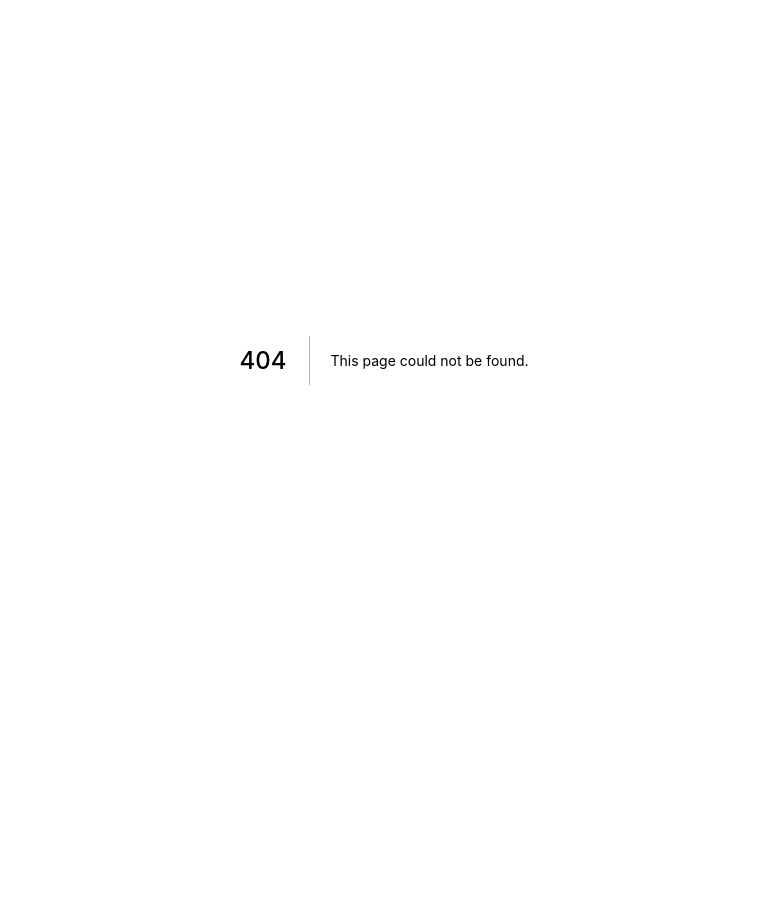
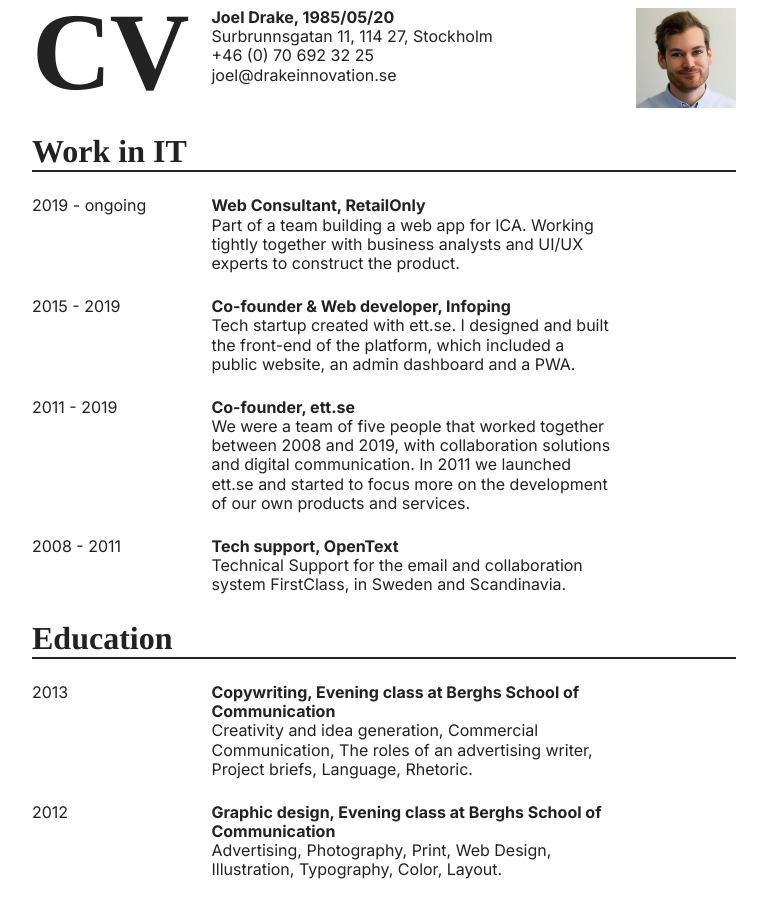
Before and after one commit to joeldrake/di-next, a Next.js app: page /cv in a window 1280 px wide. Before the commit this address had no page. Shown: the part 40-941 px from the top of the page, without its empty margins (256-1023 px from the left). Before the commit the page ends 800 px from the top, so only its background shows below. Built offline with nearby package versions, Linux system fonts and the light colour scheme.

Commit message:
cv added

```diff
--- /dev/null
+++ b/pages/cv.tsx
@@ -0,0 +1,105 @@
+import styles from '@/styles/CV.module.css';
+
+const Repl = () => {
+  return (
+    <div className={styles.CV}>
+      <h1 className={styles.CV__title}>CV</h1>
+      <p className={styles.CV__info}>
+        <strong>Joel Drake, 1985/05/20</strong>
+        <br />
+        Surbrunnsgatan 11, <span className={styles.CV__address_under}>114 27, Stockholm</span>
+        <br />
+        +46 (0) 70 692 32 25
+        <br />
+        joel@drakeinnovation.se
+      </p>
+      <img
+        className={styles.CV__image}
+        src={'/images/joel_squared_small.jpg'}
+        alt={'Joel Drake'}
+        width={'100px'}
+        height={'100px'}
+      />
+
+      <h2 className={styles.CV__title_under}>Work in IT</h2>
+
+      <p className={styles.CV__item_time}>2019 - ongoing</p>
+      <p className={styles.CV__item_text}>
+        <div className={styles.CV__item_text_headline}>
+          <strong>Web Consultant, RetailOnly</strong>
+        </div>
+        Part of a team building a web app for ICA. Working tightly together with business analysts
+        and UI/UX experts to construct the product.
+      </p>
+
+      <p className={styles.CV__item_time}>2015 - 2019</p>
+      <p className={styles.CV__item_text}>
+        <div className={styles.CV__item_text_headline}>
+          <strong>Co-founder & Web developer, Infoping</strong>
+        </div>
+        Tech startup created with ett.se. I designed and built the front-end of the platform, which
+        included a public website, an admin dashboard and a PWA.
+      </p>
+
+      <p className={styles.CV__item_time}>2011 - 2019</p>
+      <p className={styles.CV__item_text}>
+        <div className={styles.CV__item_text_headline}>
+          <strong>Co-founder, ett.se</strong>
+        </div>
+        We were a team of five people that worked together between 2008 and 2019, with collaboration
+        solutions and digital communication. In 2011 we launched ett.se and started to focus more on
+        the development of our own products and services.
+      </p>
+      <p className={styles.CV__item_time}>2008 - 2011</p>
+      <p className={styles.CV__item_text}>
+        <div className={styles.CV__item_text_headline}>
+          <strong>Tech support, OpenText</strong>
+        </div>
+        Technical Support for the email and collaboration system FirstClass, in Sweden and
+        Scandinavia.
+      </p>
+
+      <h2 className={styles.CV__title_under}>Education</h2>
+
+      <p className={styles.CV__item_time}>2013</p>
+      <p className={styles.CV__item_text}>
+        <div className={styles.CV__item_text_headline}>
+          <strong>Copywriting, Evening class at Berghs School of Communication</strong>
+        </div>
+        Creativity and idea generation, Commercial Communication, The roles of an advertising
+        writer, Project briefs, Language, Rhetoric.
+      </p>
+
+      <p className={styles.CV__item_time}>2012</p>
+      <p className={styles.CV__item_text}>
+        <div className={styles.CV__item_text_headline}>
+          <strong>Graphic design, Evening class at Berghs School of Communication</strong>
+        </div>
+        Advertising, Photography, Print, Web Design, Illustration, Typography, Color, Layout.
+      </p>
+
+      <p className={styles.CV__item_time}>2005 - 2008</p>
+      <p className={styles.CV__item_text}>
+        <div className={styles.CV__item_text_headline}>
+          <strong>Media and Communications Studies, Örebro University</strong>
+        </div>
+        Film Theory, Film Aesthetics, Media Analysis, Mass Media, Communication Theory, Television
+        Studies, Science Theory, English.
+      </p>
+      <p className={styles.CV__item_time}>2001 - 2004</p>
+      <p className={styles.CV__item_text}>
+        <div className={styles.CV__item_text_headline}>
+          <strong>Computer Science, Bruksgymnasiet Gimo</strong>
+        </div>
+        Programming, Local Networking, Operating Systems, Web Design, Web Server, Graphic
+        Communications, Multimedia, Psychology.
+      </p>
+
+      <p className={styles.CV__footer}>
+        <i>References available upon request.</i>
+      </p>
+    </div>
+  );
+};
+
+export default Repl;
--- /dev/null
+++ b/styles/CV.module.css
@@ -0,0 +1,133 @@
+.CV {
+  padding: 3rem 2rem;
+
+  max-width: 768px;
+  margin: 0 auto;
+
+  display: grid;
+  grid-template-columns:
+    [col-left] minmax(100px, auto) [col-center] 1fr [col-right] minmax(100px, auto)
+    [col-end];
+  gap: 1.5em;
+  line-height: 1.2;
+}
+
+.CV p {
+  padding: 0;
+  margin: 0;
+}
+
+.CV__title,
+.CV__title_under {
+  font-family: Times, 'Times New Roman', Serif;
+}
+
+.CV__title {
+  margin-top: -0.1em;
+  margin-bottom: 0;
+  line-height: 1;
+  font-size: 6.9em;
+  letter-spacing: -2px;
+}
+
+.CV__image {
+  width: 20vw;
+  max-width: 100px;
+  min-width: 100px;
+  height: auto;
+  grid-column-start: col-right;
+  grid-column-end: col-end;
+
+  grid-row-start: 0;
+  grid-row-end: 1;
+}
+
+.CV__address_under {
+  white-space: nowrap;
+}
+
+.CV__title_under {
+  margin: 0;
+  font-size: 2em;
+  grid-column-start: col-left;
+  grid-column-end: col-end;
+  border-bottom: 2px solid var(--color-text-primary);
+}
+
+p.CV__footer {
+  grid-column-start: col-left;
+  grid-column-end: col-end;
+  margin-top: 2em;
+}
+
+.CV__item_time {
+  grid-column-start: col-left;
+  grid-column-end: col-center;
+}
+
+.CV__item_text {
+  grid-column-start: col-center;
+  grid-column-end: col-right;
+}
+
+@media screen and (max-width: 768px) {
+  .CV {
+    gap: 1em;
+  }
+  .CV__title {
+    grid-column-start: col-left;
+    grid-column-end: col-end;
+    text-align: center;
+  }
+
+  .CV__info {
+    grid-column-start: col-left;
+    grid-column-end: col-end;
+    text-align: center;
+  }
+
+  .CV__image {
+    grid-column-start: col-left;
+    grid-column-end: col-end;
+
+    grid-row-start: 2;
+    grid-row-end: 3;
+    margin: 0 auto;
+  }
+
+  .CV__item_text {
+    grid-column-end: col-end;
+  }
+}
+
+@media screen and (max-width: 500px) {
+  .CV {
+    padding: 2rem 1rem;
+  }
+
+  .CV__item_time {
+    grid-column-start: col-left;
+    grid-column-end: col-end;
+  }
+
+  p.CV__item_text {
+    grid-column-start: col-left;
+    margin-bottom: 2em;
+  }
+}
+
+@media print {
+  .CV {
+    font-size: 28px;
+    max-width: 100%;
+  }
+
+  .CV__image {
+    max-width: 250px;
+  }
+
+  @page {
+    size: auto;
+    margin: 16px;
+  }
+}
```
Also changed, not shown: public/robots.txt (added).
